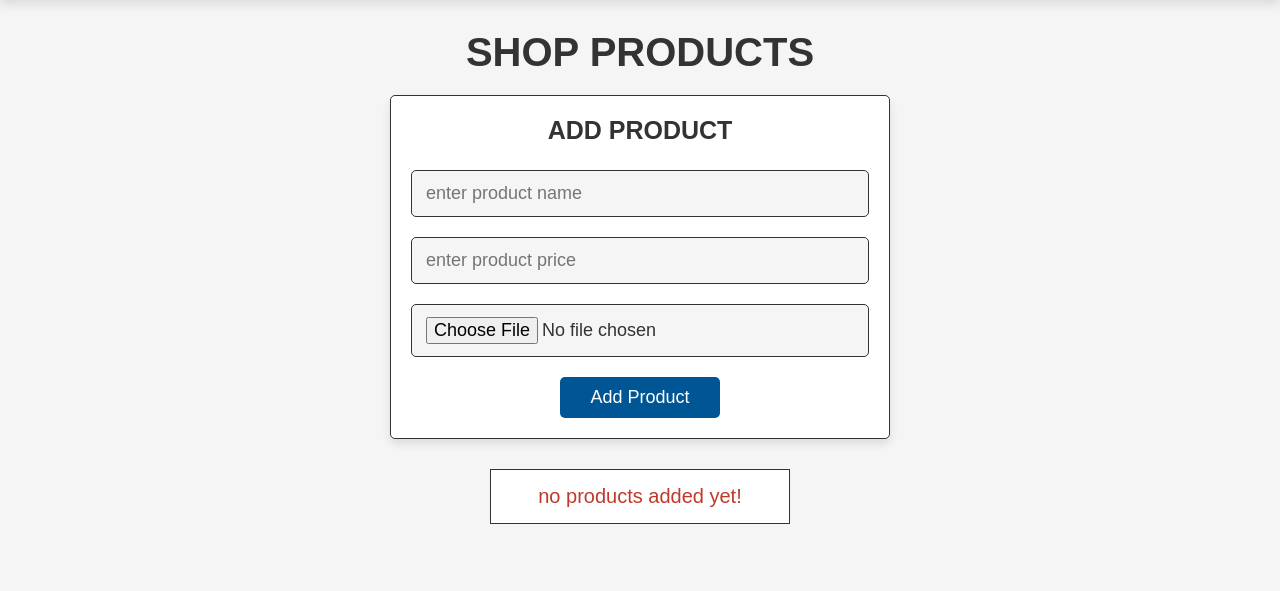
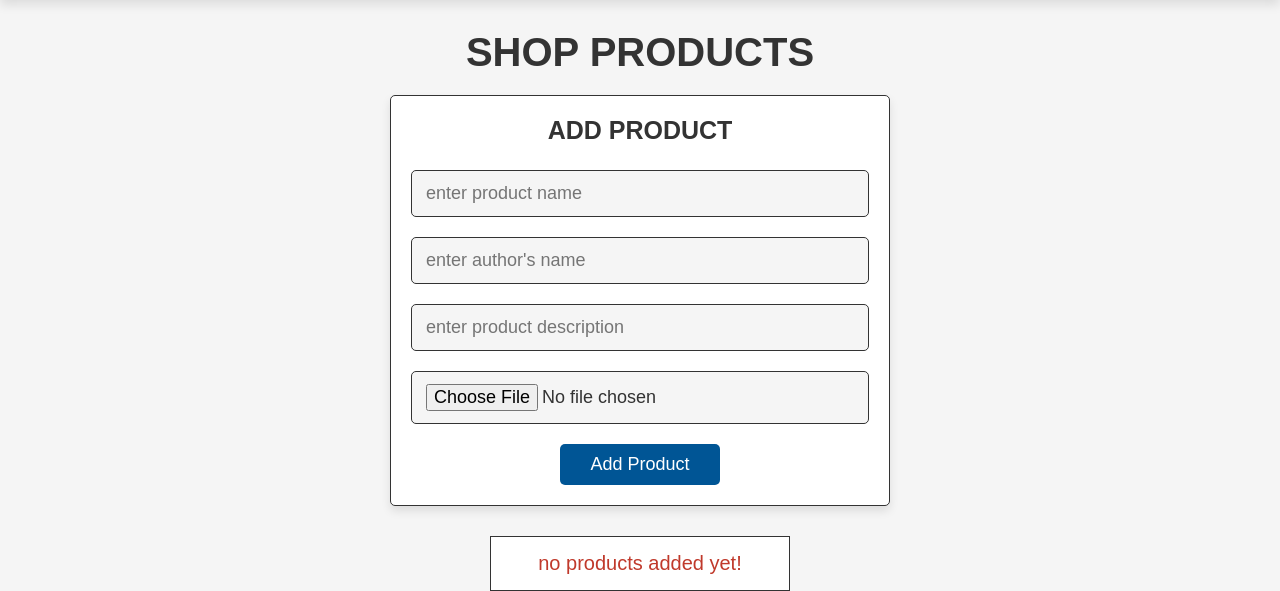
Before and after one commit to skanw/HTML-Project, a PHP site: page /php/newphp/admin_products.php in a window 1280 px wide. Shown: the part 69-660 px from the top of the page. Run offline with PHP 8.4, Linux system fonts and the light colour scheme; the visitor is signed in with stand-in values (Sample User, id 1); data that the repository does not hold is empty.

Commit message:
book blog update

```diff
--- a/src/php/newphp/admin_products.php
+++ b/src/php/newphp/admin_products.php
@@ -13,7 +13,9 @@ if(!isset($admin_id)){
 if(isset($_POST['add_product'])){
 
    $name = mysqli_real_escape_string($conn, $_POST['name']);
-   $price = $_POST['price'];
+   $review = $_POST['review'];
+   $author_name = $_POST['author_name'];
+   //$lname = $_POST['lname'];
    $image = $_FILES['image']['name'];
    $image_size = $_FILES['image']['size'];
    $image_tmp_name = $_FILES['image']['tmp_name'];
@@ -24,7 +26,7 @@ if(isset($_POST['add_product'])){
    if(mysqli_num_rows($select_product_name) > 0){
       $message[] = 'product name already added';
    }else{
-      $add_product_query = mysqli_query($conn, "INSERT INTO `products`(name, price, image) VALUES('$name', '$price', '$image')") or die('query failed');
+      $add_product_query = mysqli_query($conn, "INSERT INTO `products`(name, author_name, review, image) VALUES('$name', '$author_name', '$review', '$image')") or die('query failed');
 
       if($add_product_query){
          if($image_size > 2000000){
@@ -52,10 +54,13 @@ if(isset($_POST['update_product'])){
 
    $update_p_id = $_POST['update_p_id'];
    $update_name = $_POST['update_name'];
-   $update_price = $_POST['update_price'];
+   $update_review = $_POST['update_review'];
+   $update_author_name = $_POST['update_author_name'];
+   //$update_lname = $_POST['update_lname'];
 
-   mysqli_query($conn, "UPDATE `products` SET name = '$update_name', price = '$update_price' WHERE id = '$update_p_id'") or die('query failed');
+   mysqli_query($conn, "UPDATE `products` SET name = '$update_name', review = '$update_review', author_name = '$update_author_name' WHERE id = '$update_p_id'") or die('query failed');
 
+   //mysqli_query($conn, "UPDATE `products` SET name = '$update_name', price = '$update_price' WHERE id = '$update_p_id'") or die('query failed');//
    $update_image = $_FILES['update_image']['name'];
    $update_image_tmp_name = $_FILES['update_image']['tmp_name'];
    $update_image_size = $_FILES['update_image']['size'];
@@ -106,7 +111,10 @@ if(isset($_POST['update_product'])){
    <form action="" method="post" enctype="multipart/form-data">
       <h3>add product</h3>
       <input type="text" name="name" class="box" placeholder="enter product name" required>
-      <input type="number" min="0" name="price" class="box" placeholder="enter product price" required>
+     <input type="text" name="author_name" class="box" placeholder="enter author's name" required>
+     <!--<input type="text" name="lname" class="box" placeholder="enter author's last name" required>-->
+      <input type="text"  name="description" class="box" placeholder="enter product description" required>
+      <!--<input type="number" min="0" name="price" class="box" placeholder="enter product price" required> -->
       <input type="file" name="image" accept="image/jpg, image/jpeg, image/png" class="box" required>
       <input type="submit" value="add product" name="add_product" class="btn">
    </form>
@@ -129,7 +137,9 @@ if(isset($_POST['update_product'])){
       <div class="box">
          <img src="uploaded_img/<?php echo $fetch_products['image']; ?>" alt="">
          <div class="name"><?php echo $fetch_products['name']; ?></div>
-         <div class="price">$<?php echo $fetch_products['price']; ?>/-</div>
+         <div class="price"><?php echo $fetch_products['review']; ?></div>
+         <div class="price"><?php echo $fetch_products['author_name']; ?></div>
+         <!--<div class="price"><?php echo $fetch_products['lname']; ?></div>-->
          <a href="admin_products.php?update=<?php echo $fetch_products['id']; ?>" class="option-btn">update</a>
          <a href="admin_products.php?delete=<?php echo $fetch_products['id']; ?>" class="delete-btn" onclick="return confirm('delete this product?');">delete</a>
       </div>
@@ -157,7 +167,10 @@ if(isset($_POST['update_product'])){
       <input type="hidden" name="update_old_image" value="<?php echo $fetch_update['image']; ?>">
       <img src="uploaded_img/<?php echo $fetch_update['image']; ?>" alt="">
       <input type="text" name="update_name" value="<?php echo $fetch_update['name']; ?>" class="box" required placeholder="enter product name">
-      <input type="number" name="update_price" value="<?php echo $fetch_update['price']; ?>" min="0" class="box" required placeholder="enter product price">
+     <input type="text" name="update_author_name" value="<?php echo $fetch_update['author_name']; ?>" class="box" required placeholder="enter author's name">
+     <!--<input type="text" name="update_lname" value="<?php echo $fetch_update['lname']; ?>" class="box" required placeholder="enter author's last name">-->
+      <input type="text" name="update_review" value="<?php echo $fetch_update['review']; ?>"  class="box" required placeholder="enter product description">
+      <!--<input type="number" name="update_price" value="<?php echo $fetch_update['price']; ?>" min="0" class="box" required placeholder="enter product price"> -->
       <input type="file" class="box" name="update_image" accept="image/jpg, image/jpeg, image/png">
       <input type="submit" value="update" name="update_product" class="btn">
       <input type="reset" value="cancel" id="close-update" class="option-btn">
```
Also changed, not shown: src/php/newphp/admin_products3.php (renamed from src/php/newphp/admin_products1.php, +6 -8 lines).
